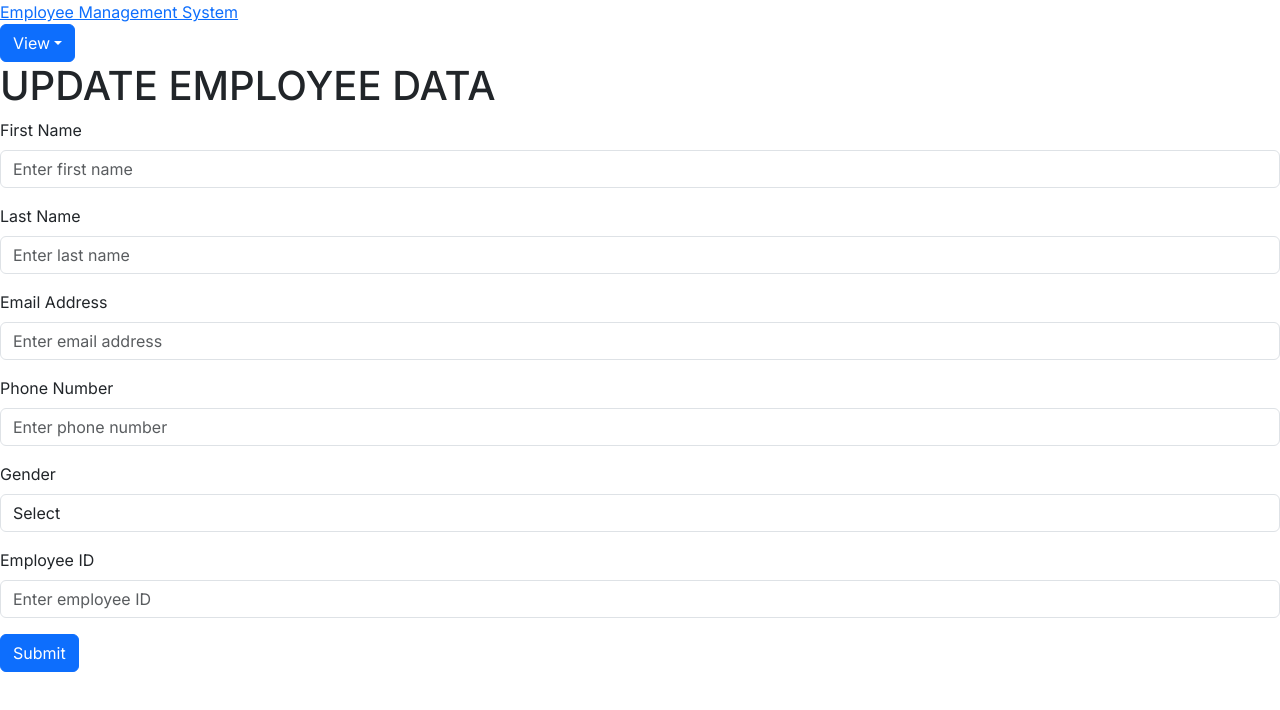
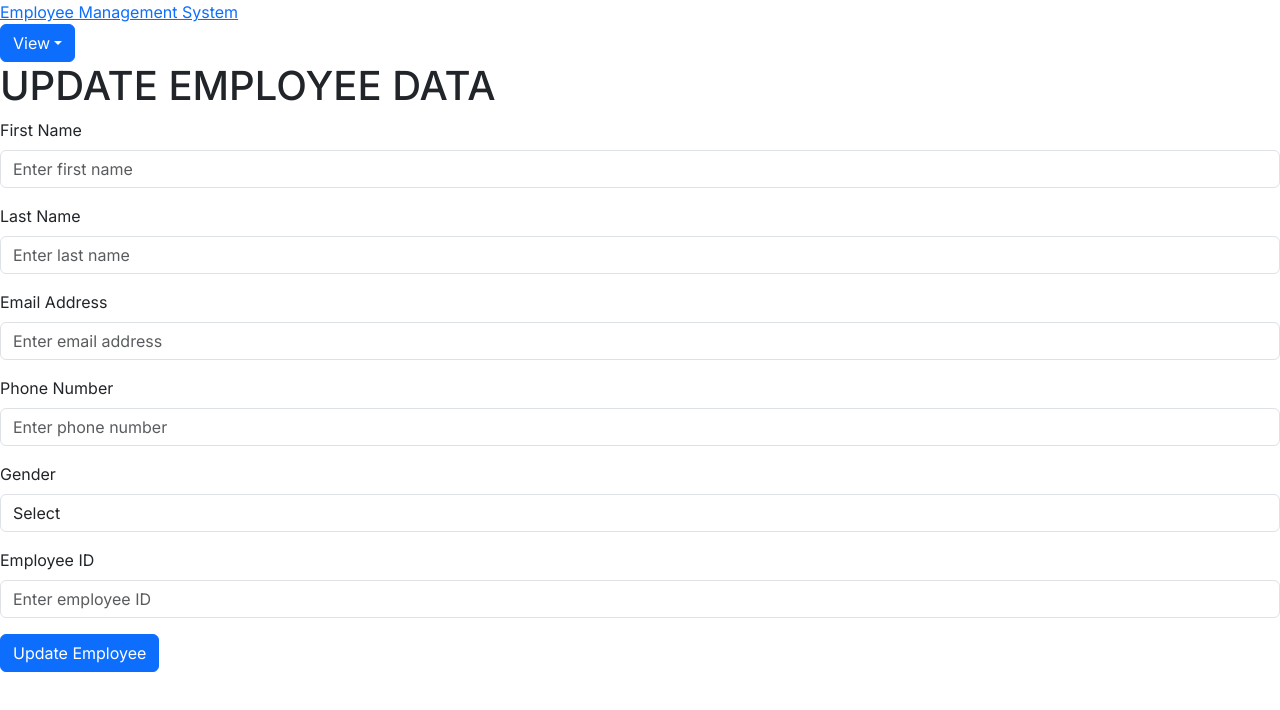
Before and after one commit to thuvaragan-swivel/thuvaragan-ignite-front-end, a Next.js app: page /employee/edit/1 in a window 1280 px wide. Shown: the top 710 px of the page. Built offline with nearby package versions, Linux system fonts and the light colour scheme; no server answers.

Commit message:
employee form updates.

```diff
--- a/src/app/employee/add/page.jsx
+++ b/src/app/employee/add/page.jsx
@@ -37,7 +37,7 @@ const Page = () => {
   return (
     <>
       <h1>ADD EMPLOYEE DATA</h1>
-      <EmployeeForm employee={employee} setEmployee={setEmployee} handleSubmit={addEmployeeDetail} />
+      <EmployeeForm employee={employee} setEmployee={setEmployee} handleSubmit={addEmployeeDetail} mode="add" />
     </>
   );
 };
--- a/src/app/employee/edit/[employeeId]/page.jsx
+++ b/src/app/employee/edit/[employeeId]/page.jsx
@@ -44,7 +44,7 @@ const Page = () => {
   return (
     <>
       <h1>UPDATE EMPLOYEE DATA</h1>
-      <EmployeeForm employee={employee} setEmployee={setEmployee} handleSubmit={updateEmployeeData} />
+      <EmployeeForm employee={employee} setEmployee={setEmployee} handleSubmit={updateEmployeeData} mode="edit"/>
     </>
   );
 };
--- a/src/app/employee/list/page.jsx
+++ b/src/app/employee/list/page.jsx
@@ -62,7 +62,7 @@ const Page = () => {
     <div>
       <h1>Employee List</h1>
       <Link href="/employee/add">
-        <Button className="mb-3">Add Employee</Button>
+        <Button className="mb-3">Add New Employee</Button>
       </Link>
 
       {/* Search Box */}
--- a/src/components/EmployeeForm.jsx
+++ b/src/components/EmployeeForm.jsx
@@ -5,7 +5,7 @@
 import React from "react";
 import { Button, Form } from "react-bootstrap";
 
-const EmployeeForm = ({ employee, setEmployee, handleSubmit }) => {
+const EmployeeForm = ({ employee, setEmployee, handleSubmit, mode }) => {
   return (
     <Form>
       <Form.Group controlId="formFirstName">
@@ -82,7 +82,7 @@ const EmployeeForm = ({ employee, setEmployee, handleSubmit }) => {
         />
       </Form.Group>
       <Button onClick={handleSubmit} variant="primary" type="button" className="mt-3">
-        Submit
+        {mode === "add" ? "Add Employee" : "Update Employee"}
       </Button>
     </Form>
   );
```
